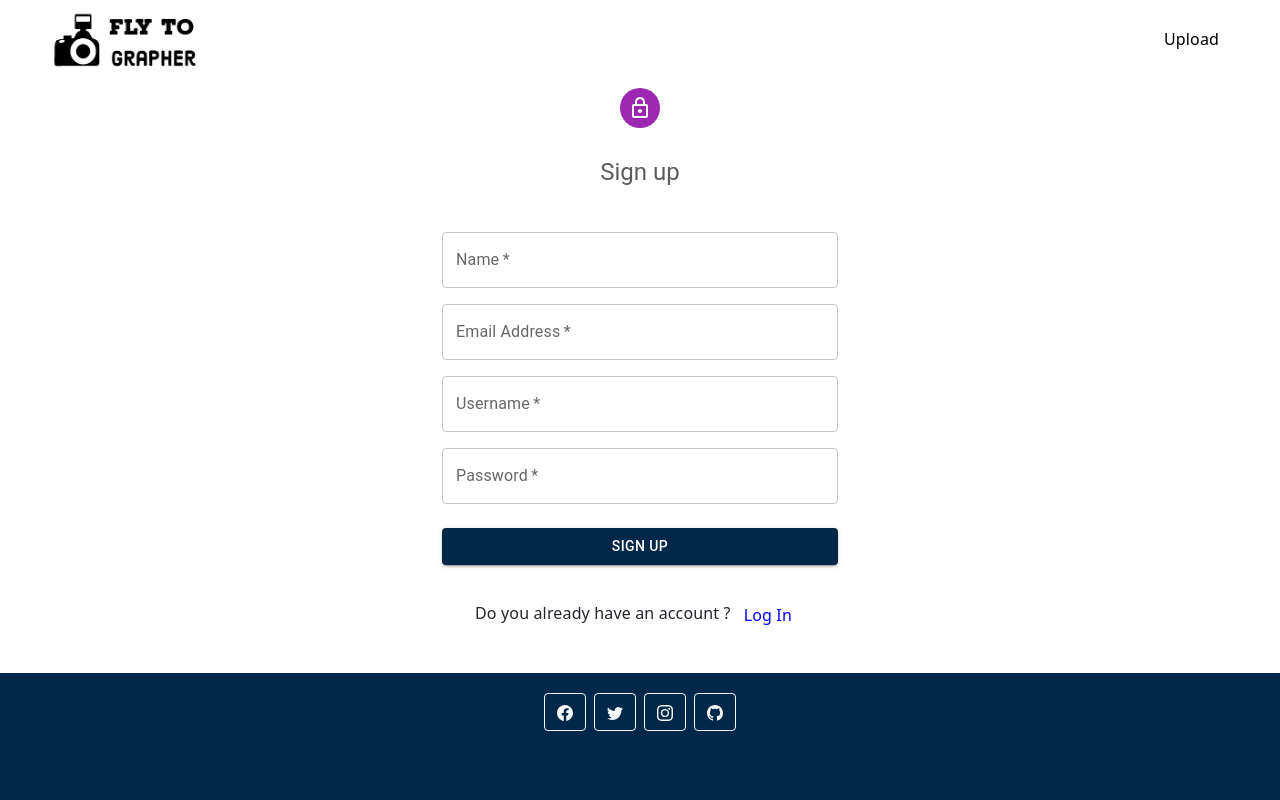
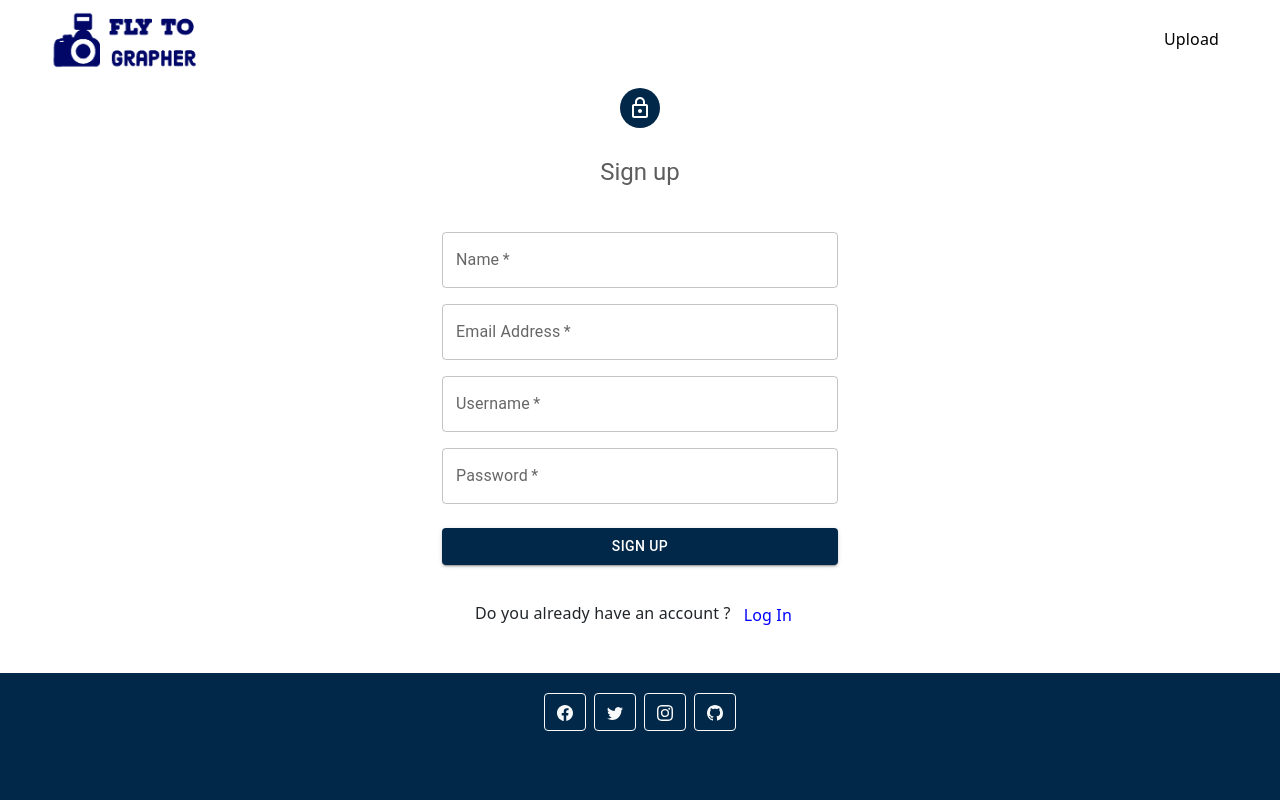
Before and after one commit to fly-to-grapher/fly-to-grapher-web, a React (Create React App) app: page /signup in a window 1280 px wide. Shown: the top 800 px of the page. Built offline with nearby package versions, Linux system fonts and the light colour scheme.

Commit message:
adet logo

```diff
--- a/src/components/login/Login.js
+++ b/src/components/login/Login.js
@@ -50,7 +50,7 @@ export default function SignIn() {
                         alignItems: 'center',
                     }}
                 >
-                    <Avatar sx={{ m: 1, bgcolor: 'secondary.main' }}>
+                    <Avatar sx={{ m: 1, bgcolor: '#012848' }}>
                         <LockOutlinedIcon />
                     </Avatar>
                     <Typography component="h1" variant="h5">
--- a/src/components/navbar/Nav.js
+++ b/src/components/navbar/Nav.js
@@ -52,7 +52,7 @@ const Nav = () => {
         <Link to="/">
           {nav
             ? <img
-                src="./assert/flytog.png"
+                src="./assert/flytogr.png"
                 className="d-block mx-lg-auto img-fluid"
                 alt="Bootstrap Themes"
                 width="155px"
--- a/src/components/signup/Signup.js
+++ b/src/components/signup/Signup.js
@@ -51,7 +51,7 @@ export default function SignUp() {
                             alignItems: "center"
                         }}
                     >
-                        <Avatar sx={{ m: 1, bgcolor: "secondary.main" }}>
+                        <Avatar sx={{ m: 1, bgcolor: "#012848" }}>
                             <LockOutlinedIcon />
                         </Avatar>
                         <Typography component="h1" variant="h5">
```
Also changed, not shown: public/assert/flytogr.png (added).
